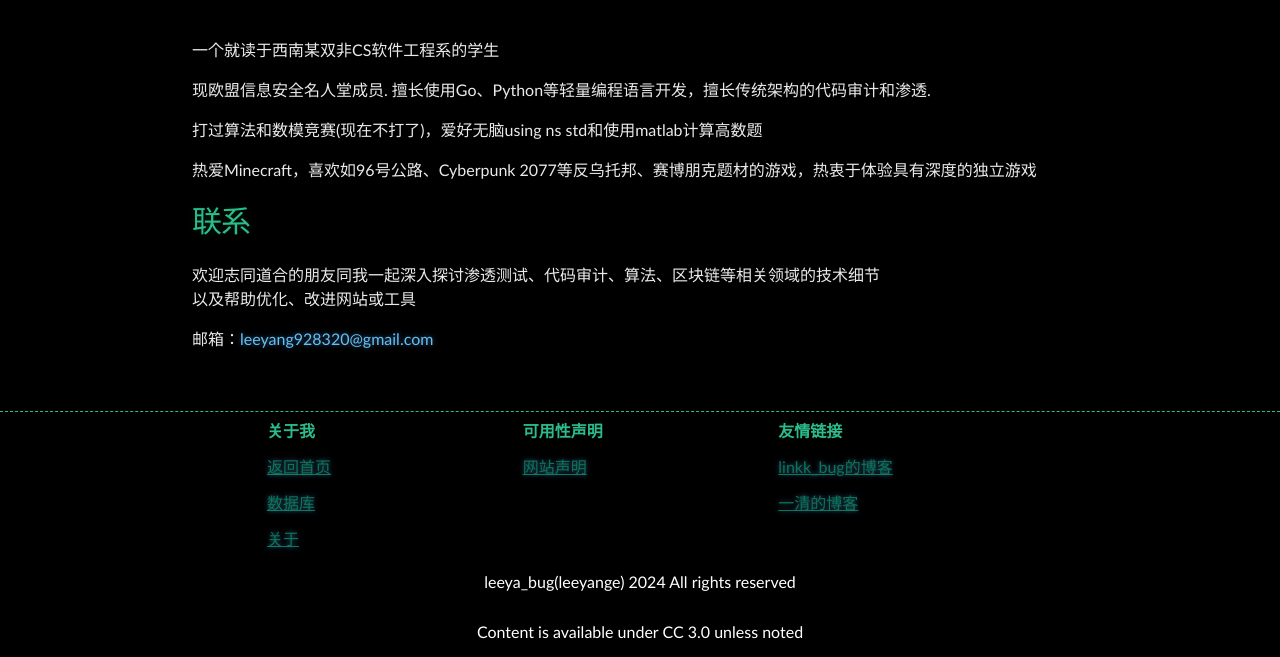
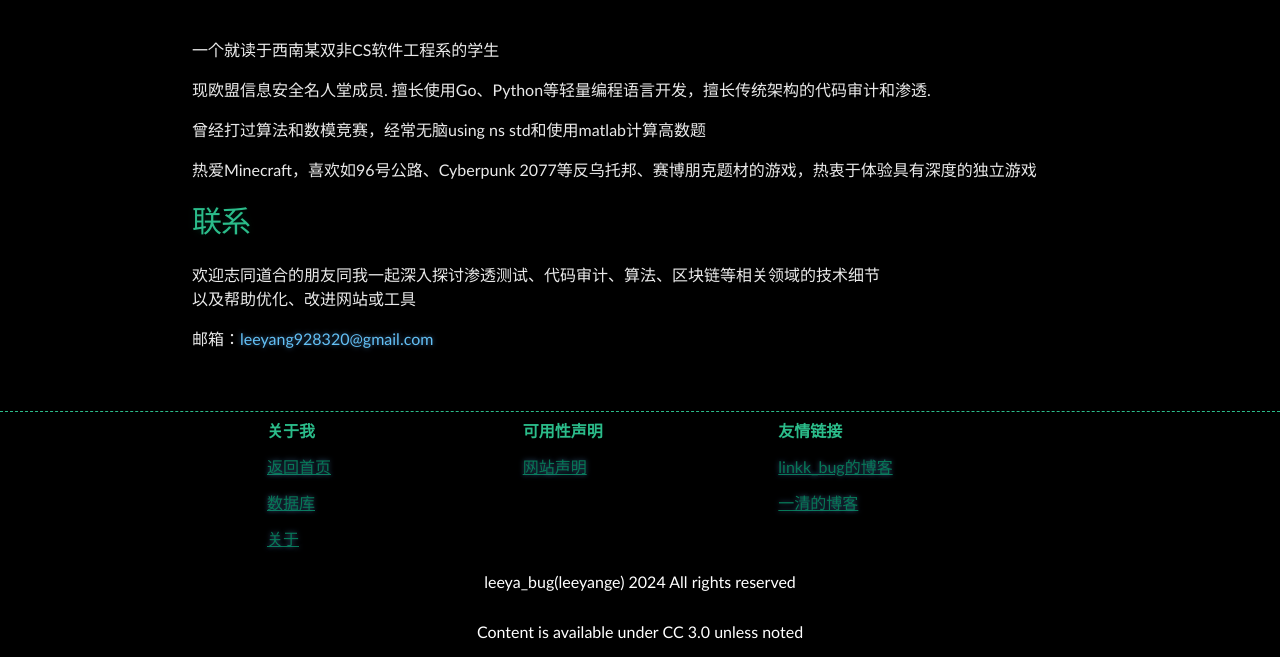
Before and after one commit to Leeyangee/leeyangee.github.io, a Jekyll site: the page built from about.md, in a window 1280 px wide. Shown: the part 439-1096 px from the top of the page. Built offline with Jekyll 4.4.1, drawn with Linux system fonts in a browser that asks for light colours.

Commit message:
Update about.md

```diff
--- a/about.md
+++ b/about.md
@@ -7,7 +7,7 @@ title: 关于
 
 现欧盟信息安全名人堂成员. 擅长使用Go、Python等轻量编程语言开发，擅长传统架构的代码审计和渗透.
 
-打过算法和数模竞赛(现在不打了)，爱好无脑using ns std和使用matlab计算高数题
+曾经打过算法和数模竞赛，经常无脑using ns std和使用matlab计算高数题
 
 热爱Minecraft，喜欢如96号公路、Cyberpunk 2077等反乌托邦、赛博朋克题材的游戏，热衷于体验具有深度的独立游戏
 
```
